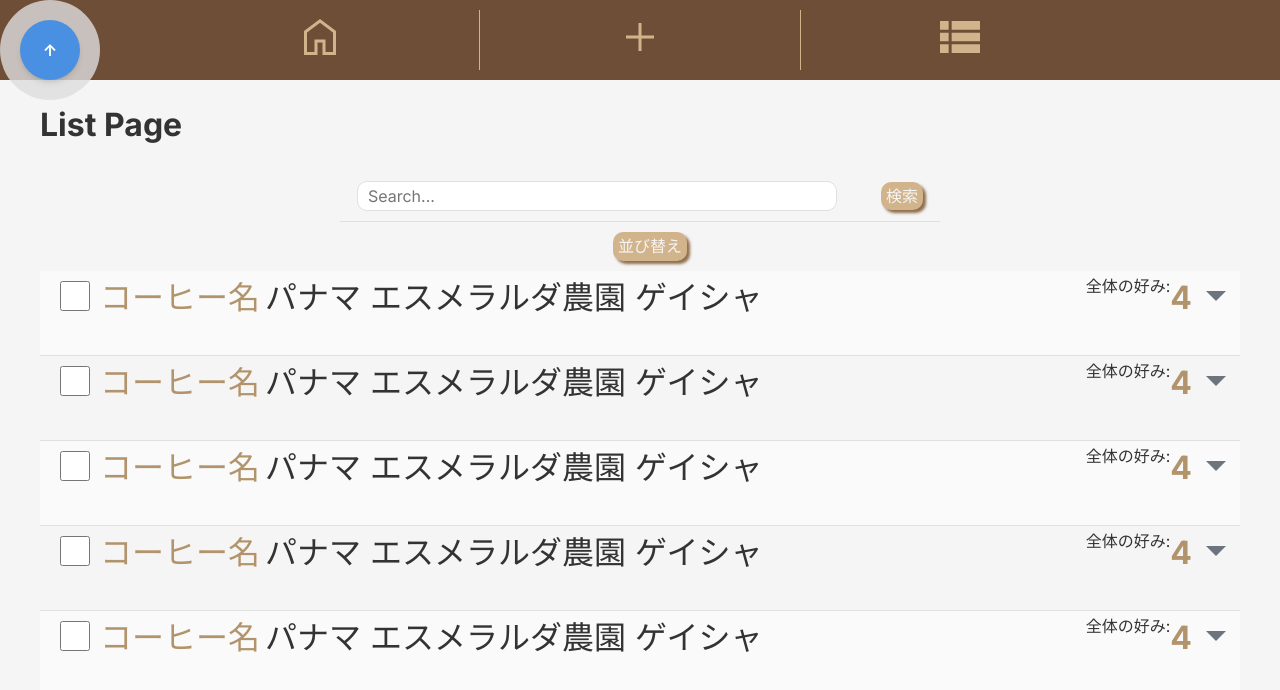
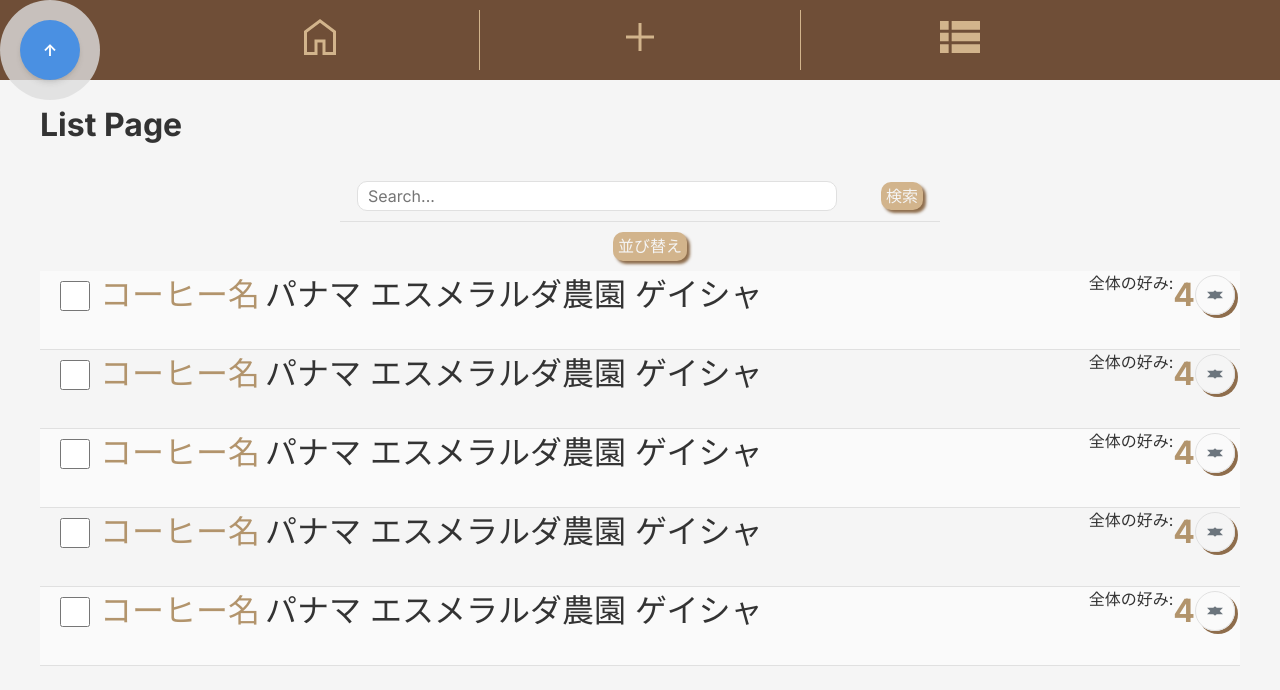
Before and after one commit to akiran1sei/coffee-note_web, a Next.js app: page /pages/list in a window 1280 px wide. Shown: the top 690 px of the page. Built offline with nearby package versions, Linux system fonts and the light colour scheme.

Commit message:
リストページ修正作業中（開閉時のアニメーション）

```diff
--- a/app/components/list/self/page.tsx
+++ b/app/components/list/self/page.tsx
@@ -1,8 +1,9 @@
 // SelfPcCard.tsx
 import styles from "@/app/styles/Pages.module.css";
-import React, { useState } from "react";
+import React, { useEffect, useState } from "react";
 import Image from "next/image";
 import { MainButton } from "@/app/components/buttons/page";
+import Link from "next/link";
 
 // SelfMobileCard.tsx
 
@@ -14,6 +15,7 @@ export const SelfMobileCard: React.FC<CardProps> = ({ id }) => {
   const checkboxId = `checkbox_${id}`;
   return (
     <div className={styles.listSelfMobileCard}>
+      <Link href={`/pages/item/${id}`} className={styles.listItemLink}>
         <div className={`${styles.listCheckboxContainer}`}>
           <label htmlFor={checkboxId} className={styles.listCheckboxLabel}>
             <input
@@ -136,7 +138,9 @@ export const SelfMobileCard: React.FC<CardProps> = ({ id }) => {
             </div>
           </div>
         </div>
-      <div className={`${styles.buttonContent} ${styles.deleteButtonContent}`}>
+        <div
+          className={`${styles.buttonContent} ${styles.deleteButtonContent}`}
+        >
           <MainButton
             sizeValue="large"
             textValue="削除"
@@ -144,6 +148,7 @@ export const SelfMobileCard: React.FC<CardProps> = ({ id }) => {
             widthValue="widthAuto"
           />
         </div>
+      </Link>
     </div>
   );
 };
@@ -155,6 +160,8 @@ export const SelfPcCard: React.FC<CardProps> = ({ id }) => {
   const checkboxId = `checkbox_${id}`;
   const [isOpen, setIsOpen] = useState(false);
   const [load, setLoad] = useState(false);
+  const [isFadingIn, setIsFadingIn] = useState(false);
+
   const openListClass = isOpen ? styles.listItemOpen : styles.listItemClose;
   const handleClick = () => {
     try {
@@ -166,7 +173,9 @@ export const SelfPcCard: React.FC<CardProps> = ({ id }) => {
       setLoad(false);
     }
   };
-
+  useEffect(() => {
+    setIsFadingIn(isOpen);
+  }, [isOpen]);
   return (
     <div className={styles.listSelfPcCard}>
       <div className={`${styles.listCheckboxContainer}`}>
@@ -181,12 +190,14 @@ export const SelfPcCard: React.FC<CardProps> = ({ id }) => {
         </label>
       </div>
       <div className={`${styles.accordionHeader}`} onClick={handleClick}>
+        <Link href={`/pages/item/${id}`} className={styles.listItemLink}>
           <div className={`${styles.listItemCoffeeName}`}>
             <div className={styles.listItemLabel}>{"コーヒー名"}</div>
             <div className={styles.listItemValue}>
               パナマ エスメラルダ農園 ゲイシャ
             </div>
           </div>
+        </Link>
         <div className={`${styles.accordionToggle} `}>
           <span className={`${styles.accordionValueBox} ${openListClass}`}>
             <span className={styles.accordionLabel}>{"全体の好み:"}</span>
@@ -194,10 +205,23 @@ export const SelfPcCard: React.FC<CardProps> = ({ id }) => {
           </span>
           <span className={`${styles.accordionToggleIcon} ${openListClass}`}>
             <Image
+              src="/images/arrow_drop_up.svg"
+              alt="Toggle"
+              width={48}
+              height={48}
+              className={`${styles.arrowImage} ${
+                isFadingIn ? styles.fade_in : styles.fade_out
+              }`}
+            />
+
+            <Image
               src="/images/arrow_drop_down.svg"
               alt="Toggle"
               width={48}
               height={48}
+              className={`${styles.arrowImage} ${
+                !isFadingIn ? styles.fade_in : styles.fade_out
+              }`}
             />
           </span>
         </div>
--- a/app/components/list/shop/page.tsx
+++ b/app/components/list/shop/page.tsx
@@ -1,8 +1,9 @@
 // ShopMobileCard.tsx
 import styles from "@/app/styles/Pages.module.css";
-import React, { useState } from "react";
+import React, { useEffect, useState } from "react";
 import Image from "next/image";
 import { MainButton } from "@/app/components/buttons/page";
+import Link from "next/link";
 
 interface CardProps {
   id: string;
@@ -12,6 +13,7 @@ export const ShopMobileCard: React.FC<CardProps> = ({ id }) => {
   const checkboxId = `checkbox_${id}`;
   return (
     <div className={styles.listShopMobileCard}>
+      <Link href={`/pages/item/${id}`} className={styles.listItemLink}>
         <div className={`${styles.listCheckboxContainer}`}>
           <label htmlFor={checkboxId} className={styles.listCheckboxLabel}>
             <input
@@ -112,7 +114,9 @@ export const ShopMobileCard: React.FC<CardProps> = ({ id }) => {
             </div>
           </div>
         </div>
-      <div className={`${styles.buttonContent} ${styles.deleteButtonContent}`}>
+        <div
+          className={`${styles.buttonContent} ${styles.deleteButtonContent}`}
+        >
           <MainButton
             sizeValue="large"
             textValue="削除"
@@ -120,6 +124,7 @@ export const ShopMobileCard: React.FC<CardProps> = ({ id }) => {
             widthValue="widthAuto"
           />
         </div>
+      </Link>
     </div>
   );
 };
@@ -132,6 +137,8 @@ export const ShopPcCard: React.FC<CardProps> = ({ id }) => {
   const checkboxId = `checkbox_${id}`;
   const [isOpen, setIsOpen] = useState(false);
   const [load, setLoad] = useState(false);
+  const [isFadingIn, setIsFadingIn] = useState(false);
+
   const openListClass = isOpen ? styles.listItemOpen : styles.listItemClose;
   const handleClick = () => {
     try {
@@ -143,6 +150,10 @@ export const ShopPcCard: React.FC<CardProps> = ({ id }) => {
       setLoad(false);
     }
   };
+  useEffect(() => {
+    setIsFadingIn(isOpen);
+  }, [isOpen]);
+
   return (
     <div className={styles.listShopPcCard}>
       <div className={`${styles.listCheckboxContainer}`}>
@@ -156,22 +167,41 @@ export const ShopPcCard: React.FC<CardProps> = ({ id }) => {
           />
         </label>
       </div>
-      <div className={`${styles.accordionHeader} `} onClick={handleClick}>
+      <div className={`${styles.accordionHeader} `}>
         <div className={`${styles.listItemShopName}`}>
+          <Link href={`/pages/item/${id}`} className={styles.listItemLink}>
             <div className={styles.listItemLabel}>{"店名"}</div>
             <div className={styles.listItemValue}>コーヒーショップ</div>
+          </Link>
         </div>
-        <div className={`${styles.accordionToggle} `}>
+
+        <div className={`${styles.accordionToggle}`}>
           <span className={`${styles.accordionValueBox} ${openListClass}`}>
             <span className={styles.accordionLabel}>{"全体の好み:"}</span>
             <span className={styles.accordionValue}>{"4"}</span>
           </span>
-          <span className={`${styles.accordionToggleIcon} ${openListClass}`}>
+          <span
+            className={`${styles.accordionToggleIcon}  ${openListClass}`}
+            onClick={handleClick}
+          >
+            <Image
+              src="/images/arrow_drop_up.svg"
+              alt="Toggle"
+              width={48}
+              height={48}
+              className={`${styles.arrowImage} ${
+                isFadingIn ? styles.fade_in : styles.fade_out
+              }`}
+            />
+
             <Image
               src="/images/arrow_drop_down.svg"
               alt="Toggle"
               width={48}
               height={48}
+              className={`${styles.arrowImage} ${
+                !isFadingIn ? styles.fade_in : styles.fade_out
+              }`}
             />
           </span>
         </div>
--- a/app/styles/Pages.module.css
+++ b/app/styles/Pages.module.css
@@ -112,6 +112,8 @@
   &:nth-child(even) {
     background-color: var(--color-background);
   }
+}
+.listItemLink {
 }
 
 .listCheckboxContainer {
@@ -361,6 +363,9 @@
   .listItemClose {
     display: none;
   }
+  .listItemLink:hover {
+    text-shadow: 1px 1px 1px var(--color-background-dark);
+  }
   .listPcPageWrapper {
     flex-direction: column;
   }
@@ -391,14 +396,39 @@
   .accordionToggle {
     span {
       display: block;
-      transition: transform 0.3s ease;
+      transition: transform 0.5s ease;
     }
     .accordionToggleIcon {
+      border: 1px solid var(--color-background-dark);
+      border-radius: 50%;
+      width: var(--item-md-width);
+      height: var(--item-md-width);
+      margin-right: var(--spacing-xs);
+      position: relative;
+      .arrowImage {
+        position: absolute;
+        top: 0;
+        left: 0;
+        right: 0;
+        bottom: 0;
+      }
+      .fade_in {
+        opacity: 1;
+        transition: opacity 0.5s ease-in-out;
+      }
+
+      .fade_out {
+        opacity: 0;
+        transition: opacity 0.5s ease-in-out;
+      }
+      &:active {
+        transition: all 0.5s ease-in-out;
+      }
       &.listItemOpen {
-        transform: rotate(180deg);
+        box-shadow: inset 3px 3px 0px var(--color-primary-light);
       }
       &.listItemClose {
-        transform: rotate(0deg);
+        box-shadow: 3px 3px 0px var(--color-primary-light);
       }
     }
   }
@@ -410,6 +440,7 @@
     flex-direction: row;
     justify-content: center;
     align-items: center;
+
     .accordionValueBox {
       &.listItemOpen {
         display: none;
```
Also changed, not shown: public/images/arrow_drop_up.svg (added). Lines whose indentation alone changed are shown as unchanged.
